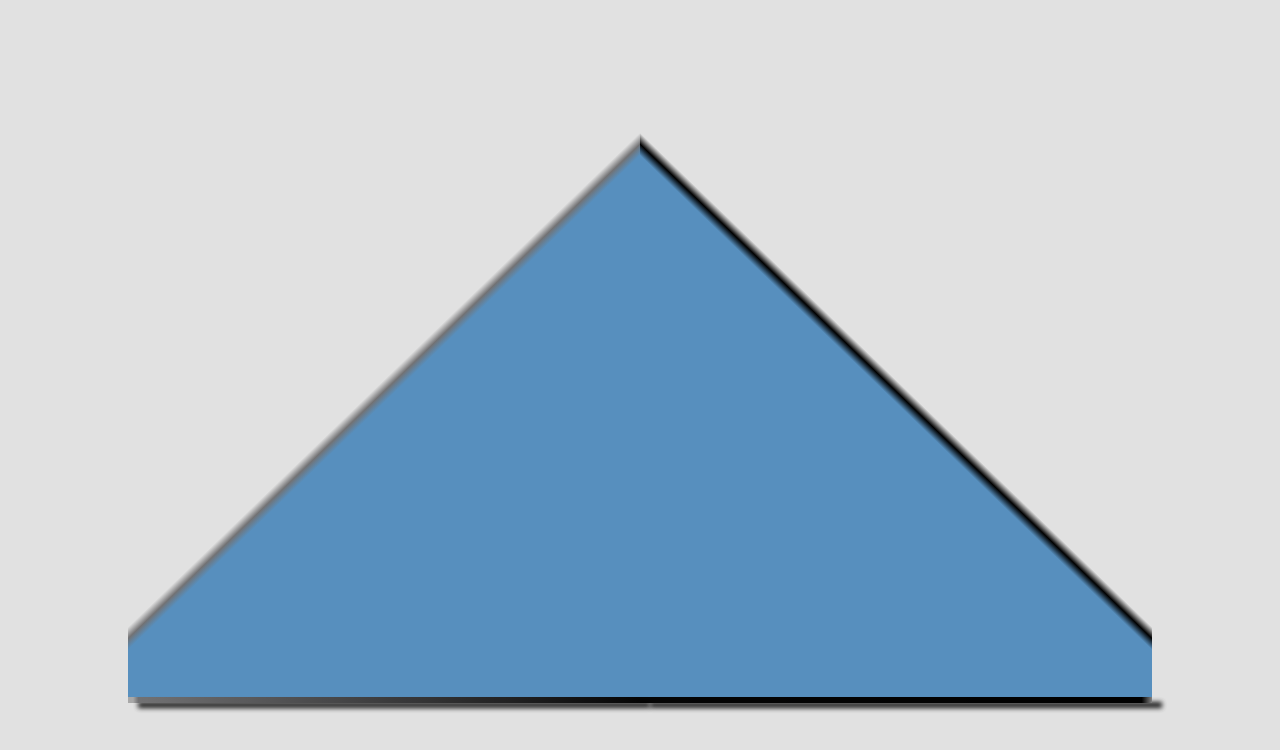
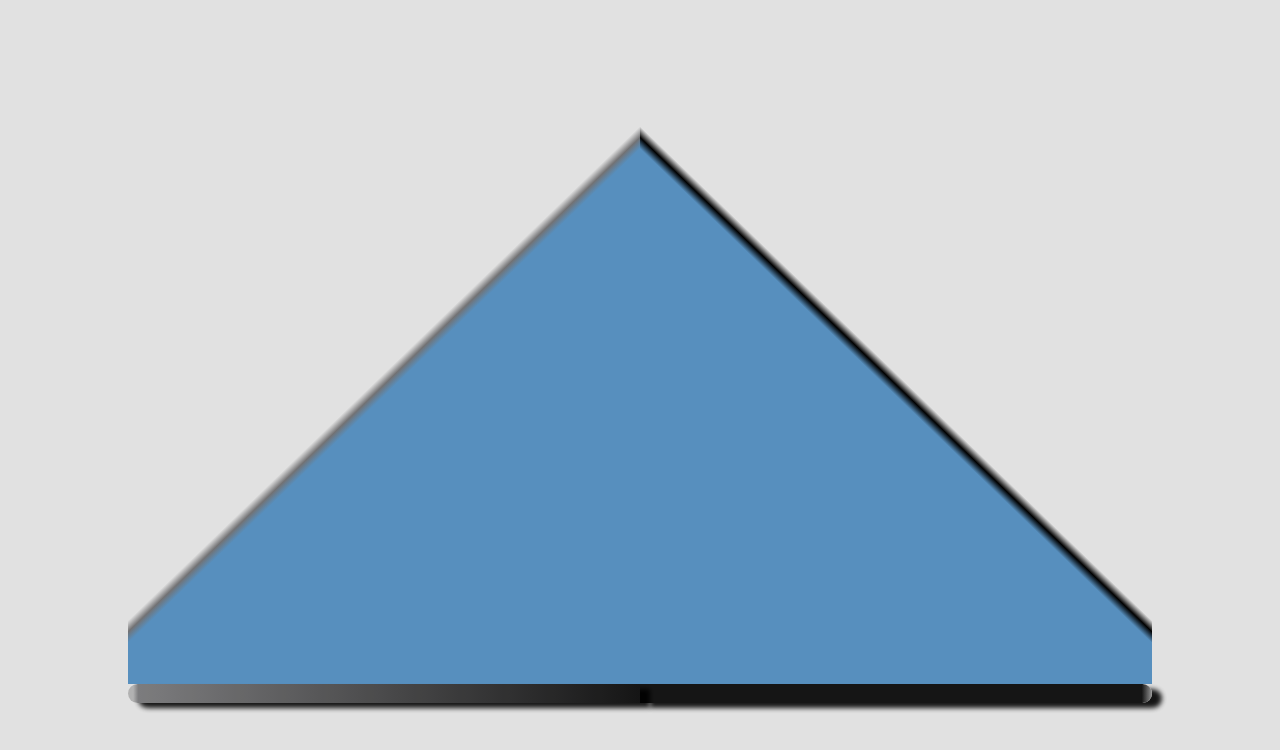
Before and after one commit to mle4d/DMS, a plain HTML site: page index.html in a window 1280 px wide. Drawn offline with Linux system fonts and the light colour scheme.

Commit message:
bottom divs border radius on ends

```diff
--- a/style.css
+++ b/style.css
@@ -7,8 +7,8 @@ body {
 .container {
   width: 80vw;
   height: 80vh;
-  background: rgb(114,114,116);
-background: linear-gradient(90deg, rgba(114,114,116,1) 0%, rgba(0,0,0,1) 100%);
+  /* background: rgb(114,114,116);
+background: linear-gradient(90deg, rgba(114,114,116,1) 0%, rgba(0,0,0,1) 100%); */
   margin: auto;
   margin-top: 5%;
   display: flex;
@@ -18,29 +18,33 @@ background: linear-gradient(90deg, rgba(114,114,116,1) 0%, rgba(0,0,0,1) 100%);
 }
 .left {
   width: 50%;
-  height: 99%;
+  height: 97%;
   background: #e1e1e1 ;
   background: linear-gradient(-44deg, #578fbe 48%, #727274 49%, #e1e1e1 50%);
 }
 .right {
   width: 50%;
-  height: 99%;
+  height: 97%;
   background: #e1e1e1 ;
   background: linear-gradient(44deg, #578fbe 48%, #000000 49%, #e1e1e1 50%);
 }
 .leftBottom{
   width: 50%;
-  height: 1%;
+  height: 3%;
   background: #000000 ;
   background: linear-gradient(90deg,#aeaeae 1%, #727274 2%, #000000 100%);
   box-shadow: 10px 5px 5px black;
   opacity: .9;
+  border-bottom-left-radius: 120px;
+  border-top-left-radius: 120px;
 }
 .rightBottom{
   width: 50%;
-  height: 1%;
+  height: 3%;
   background: #000000 ;
   background: linear-gradient(90deg, #000000 98%, #909090 100%);
   box-shadow: 10px 5px 5px black;
   opacity: .9;
+  border-bottom-right-radius: 120px;
+  border-top-right-radius: 120px;
 }
```
